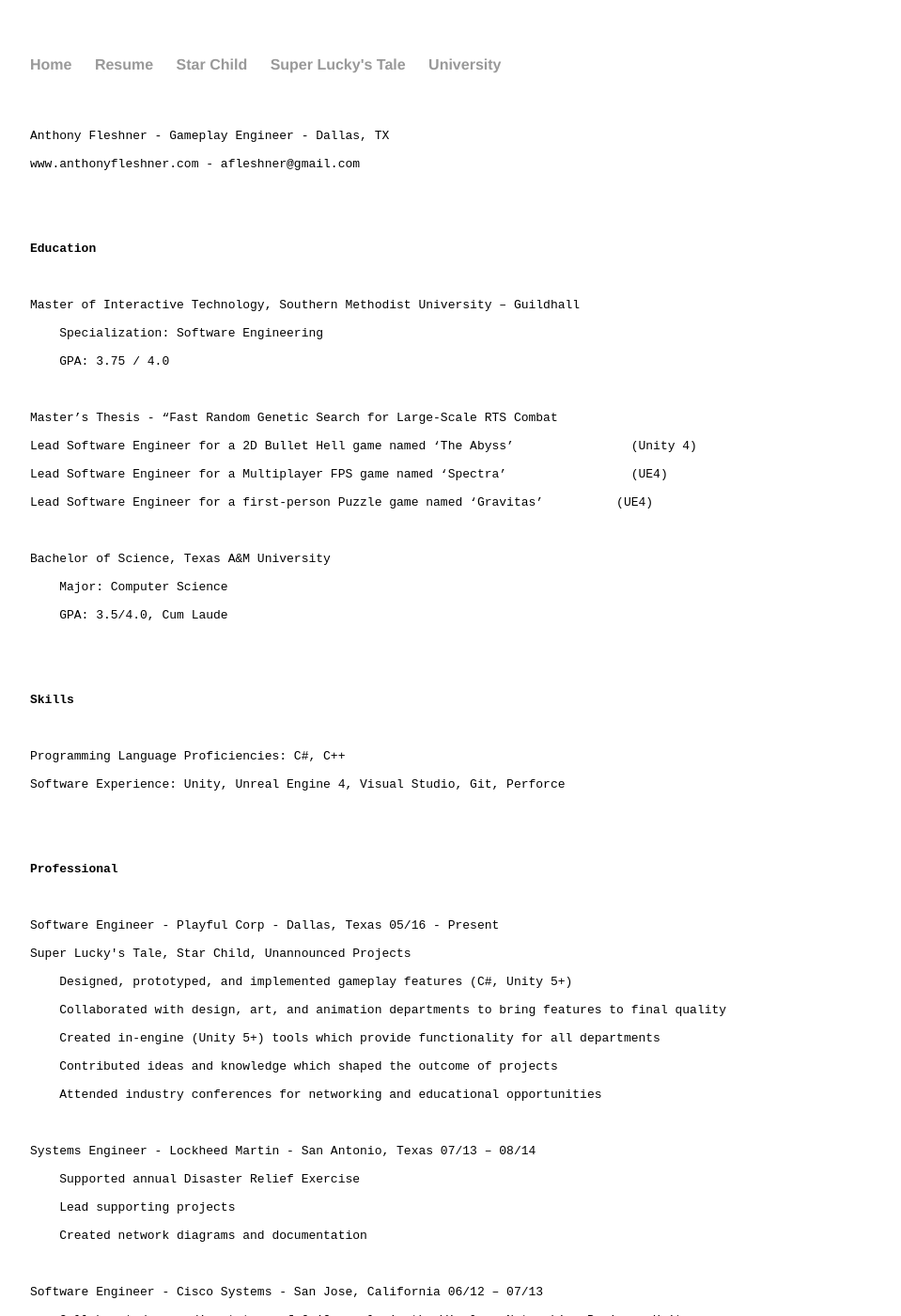
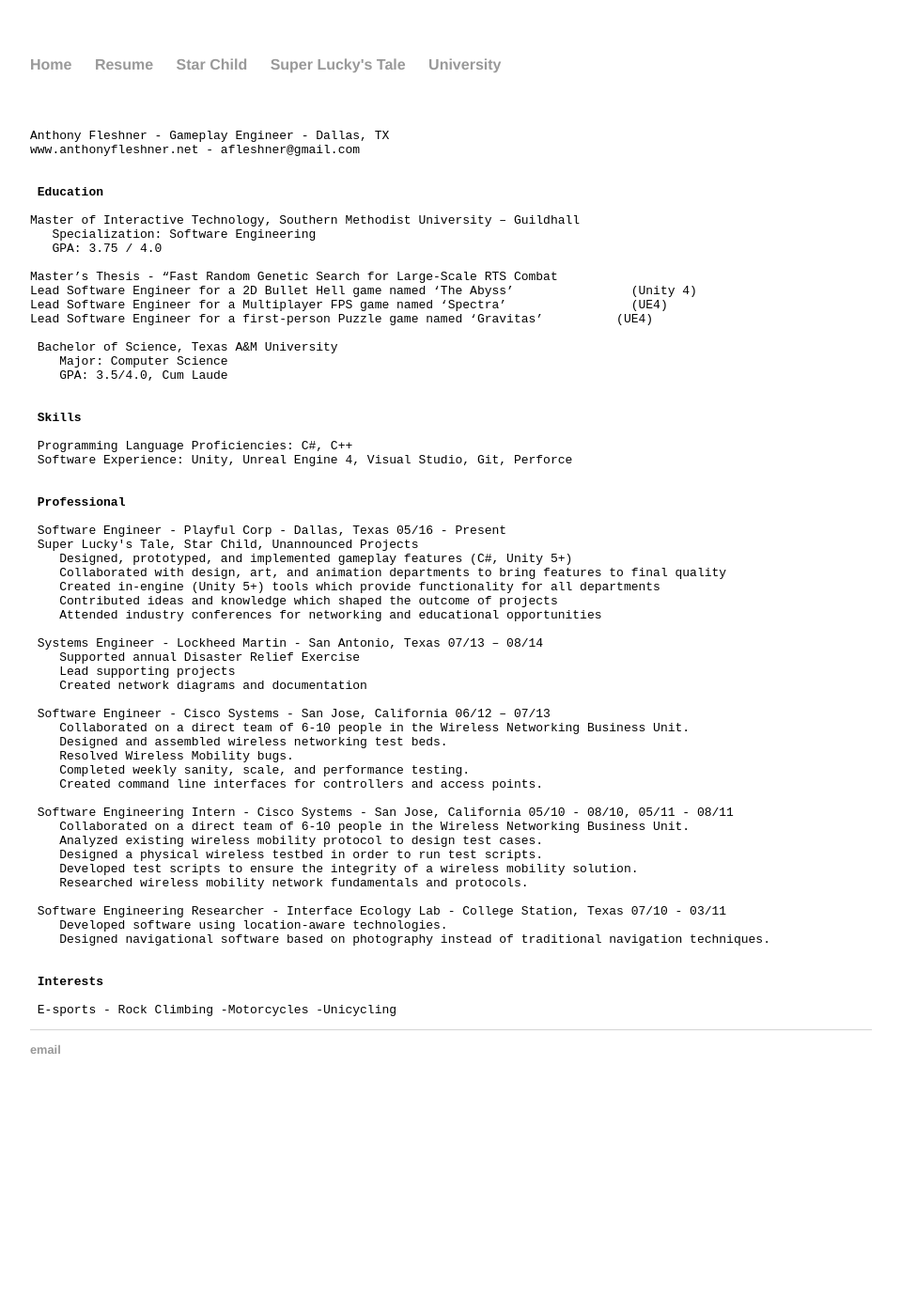
Before and after one commit to afleshner/afleshner.github.io, a Jekyll site: the page built from resume/index.html, in a window 1280 px wide and 1400 px high. Shown: the whole window at 94% size, without its empty margins (160-1119 px from the left). Built offline with Jekyll 4.4.1, drawn with Linux system fonts in a browser that asks for light colours; some of the changed text lies outside the part shown.

Commit message:
Update index.html

```diff
--- a/resume/index.html
+++ b/resume/index.html
@@ -4,68 +4,67 @@
 ---
 <pre>
 <br>
-Anthony Fleshner - Gameplay Engineer - Dallas, TX<br>
-www.anthonyfleshner.com - afleshner@gmail.com<br>
-<br>
-<br>
-<b>Education</b><br>
-<br>
-Master of Interactive Technology, Southern Methodist University – Guildhall<br>
-    Specialization: Software Engineering<br>
-    GPA: 3.75 / 4.0<br>
-<br>
-Master’s Thesis - “Fast Random Genetic Search for Large-Scale RTS Combat<br>
-Lead Software Engineer for a 2D Bullet Hell game named ‘The Abyss’                (Unity 4)<br>
-Lead Software Engineer for a Multiplayer FPS game named ‘Spectra’                 (UE4)<br>
-Lead Software Engineer for a first-person Puzzle game named ‘Gravitas’          (UE4)<br>
-<br>
-Bachelor of Science, Texas A&M University<br>
-    Major: Computer Science<br>
-    GPA: 3.5/4.0, Cum Laude<br>
-<br>
-<br>
-<b>Skills</b><br>
-<br>
-Programming Language Proficiencies: C#, C++<br>
-Software Experience: Unity, Unreal Engine 4, Visual Studio, Git, Perforce<br>
-<br>
-<br>
-<b>Professional</b><br>
-<br>
-Software Engineer - Playful Corp - Dallas, Texas 05/16 - Present<br>
-Super Lucky's Tale, Star Child, Unannounced Projects<br>
-    Designed, prototyped, and implemented gameplay features (C#, Unity 5+)<br>
-    Collaborated with design, art, and animation departments to bring features to final quality<br>
-    Created in-engine (Unity 5+) tools which provide functionality for all departments<br>
-    Contributed ideas and knowledge which shaped the outcome of projects<br>
-    Attended industry conferences for networking and educational opportunities<br>
-<br>
-Systems Engineer - Lockheed Martin - San Antonio, Texas 07/13 – 08/14<br>
-    Supported annual Disaster Relief Exercise<br>
-    Lead supporting projects<br>
-    Created network diagrams and documentation<br>
-<br>
-Software Engineer - Cisco Systems - San Jose, California 06/12 – 07/13<br>
-    Collaborated on a direct team of 6-10 people in the Wireless Networking Business Unit.<br>
-    Designed and assembled wireless networking test beds.<br>
-    Resolved Wireless Mobility bugs.<br>
-    Completed weekly sanity, scale, and performance testing.<br>
-    Created command line interfaces for controllers and access points.<br>
-<br>
-Software Engineering Intern - Cisco Systems - San Jose, California 05/10 - 08/10, 05/11 - 08/11<br>
-    Collaborated on a direct team of 6-10 people in the Wireless Networking Business Unit.<br>
-    Analyzed existing wireless mobility protocol to design test cases.<br>
-    Designed a physical wireless testbed in order to run test scripts.<br>
-    Developed test scripts to ensure the integrity of a wireless mobility solution.<br>
-    Researched wireless mobility network fundamentals and protocols.<br>
-<br>
-Software Engineering Researcher - Interface Ecology Lab - College Station, Texas 07/10 - 03/11<br>
-    Developed software using location-aware technologies.<br>
-    Designed navigational software based on photography instead of traditional navigation techniques.<br>
-<br>
-<br>
-<b>Interests</b><br>
-<br>
-E-sports - Rock Climbing - Motorcycles - Unicycling<br>
-<br>
+Anthony Fleshner - Gameplay Engineer - Dallas, TX
+www.anthonyfleshner.net - afleshner@gmail.com
+
+
+ <b>Education</b>
+
+Master of Interactive Technology, Southern Methodist University – Guildhall
+   Specialization: Software Engineering
+   GPA: 3.75 / 4.0
+
+Master’s Thesis - “Fast Random Genetic Search for Large-Scale RTS Combat
+Lead Software Engineer for a 2D Bullet Hell game named ‘The Abyss’                (Unity 4)
+Lead Software Engineer for a Multiplayer FPS game named ‘Spectra’                 (UE4)
+Lead Software Engineer for a first-person Puzzle game named ‘Gravitas’          (UE4)
+
+ Bachelor of Science, Texas A&M University
+    Major: Computer Science
+    GPA: 3.5/4.0, Cum Laude
+
+
+ <b>Skills</b>
+
+ Programming Language Proficiencies: C#, C++
+ Software Experience: Unity, Unreal Engine 4, Visual Studio, Git, Perforce
+
+
+ <b>Professional</b>
+
+ Software Engineer - Playful Corp - Dallas, Texas 05/16 - Present
+ Super Lucky's Tale, Star Child, Unannounced Projects
+    Designed, prototyped, and implemented gameplay features (C#, Unity 5+)
+    Collaborated with design, art, and animation departments to bring features to final quality
+    Created in-engine (Unity 5+) tools which provide functionality for all departments
+    Contributed ideas and knowledge which shaped the outcome of projects
+    Attended industry conferences for networking and educational opportunities
+
+ Systems Engineer - Lockheed Martin - San Antonio, Texas 07/13 – 08/14
+    Supported annual Disaster Relief Exercise
+    Lead supporting projects
+    Created network diagrams and documentation
+
+ Software Engineer - Cisco Systems - San Jose, California 06/12 – 07/13
+    Collaborated on a direct team of 6-10 people in the Wireless Networking Business Unit.
+    Designed and assembled wireless networking test beds.
+    Resolved Wireless Mobility bugs.
+    Completed weekly sanity, scale, and performance testing.
+    Created command line interfaces for controllers and access points.
+
+ Software Engineering Intern - Cisco Systems - San Jose, California 05/10 - 08/10, 05/11 - 08/11
+    Collaborated on a direct team of 6-10 people in the Wireless Networking Business Unit.
+    Analyzed existing wireless mobility protocol to design test cases.
+    Designed a physical wireless testbed in order to run test scripts.
+    Developed test scripts to ensure the integrity of a wireless mobility solution.
+    Researched wireless mobility network fundamentals and protocols.
+
+ Software Engineering Researcher - Interface Ecology Lab - College Station, Texas 07/10 - 03/11
+    Developed software using location-aware technologies.
+    Designed navigational software based on photography instead of traditional navigation techniques.
+
+
+ <b>Interests</b>
+
+ E-sports - Rock Climbing -Motorcycles -Unicycling
 </pre>
```
